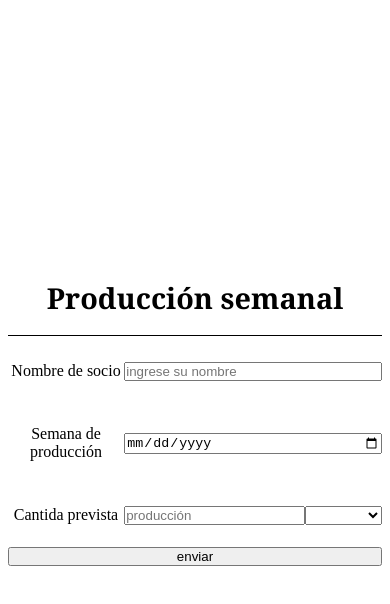
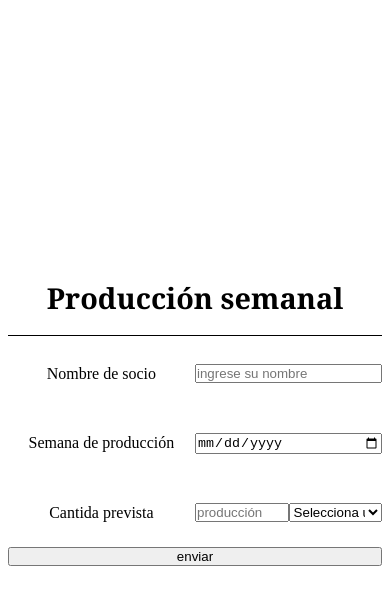
Before and after one commit to Vil-Blass/Produccion, a plain HTML site: page index.html in a window 390 px wide. Both pictures are taken after a click on the input "enviar". Drawn offline with Linux system fonts and the light colour scheme.

Commit message:
get para el form

```diff
--- a/index.html
+++ b/index.html
@@ -22,7 +22,7 @@
     <div class="container">
         <h1 class="title">Producción semanal</h1>
 
-        <form action="" class="form-container">
+        <form action="get" class="form-container">
             <label for="Nombre">Nombre de socio</label>
             <input type="text" id="Nombre" placeholder="ingrese su nombre">
             <label for="fecha">Semana de producción</label>
@@ -30,7 +30,7 @@
            <label for="cantidad">Cantida prevista </label>
             <div class="input-group"><input type="number" id="cantidad" placeholder="producción">
             <select id="selector">
-                <option value=""></option>
+                <option value="">Selecciona una unidad</option>
                 <option value="kg">kg</option>
                 <option value="unidades">unidades</option>
             </select></div>
--- a/main.css
+++ b/main.css
@@ -36,9 +36,20 @@
         justify-content: center;
         align-items: center;
 
+        input{
+            width: 100%;
+        }
+
     }
     .input-group {
         display: flex;
         flex-flow: row;
+
+        input{
+            width: 50%;
+        }
+        #selector{
+            width: 50%;
+        }
     }
 }
--- a/sueños.js
+++ b/sueños.js
@@ -1,6 +1,7 @@
+// Definir la variable inputNombre
+let inputNombre = document.querySelector("#Nombre");
 
-//validar nombre de socio
-let inputNombre = document.querySelector("#Nombre");
+// Validar nombre de socio
 inputNombre.addEventListener("input", (event) => {
     if (event.target.value.length > 0) {
         inputNombre.classList.add("is-valid");
@@ -11,9 +12,8 @@ inputNombre.addEventListener("input", (event) => {
     }
 });
 
-//validar fecha
+// Validar fecha
 let inputFecha = document.querySelector("#fecha");
-
 inputFecha.addEventListener("input", (event) => {
     if (event.target.value.length > 0) {
         inputFecha.classList.add("is-valid");
@@ -22,11 +22,9 @@ inputFecha.addEventListener("input", (event) => {
         inputFecha.classList.add("is-invalid");
         inputFecha.classList.remove("is-valid");
     }
-})
+});
 
-
-
-//validar cantidad
+// Validar cantidad
 let inputCantidad = document.querySelector("#cantidad");
 inputCantidad.addEventListener("input", (event) => {
     if (event.target.value.length > 0) {
@@ -36,29 +34,29 @@ inputCantidad.addEventListener("input", (event) => {
         inputCantidad.classList.add("is-invalid");
         inputCantidad.classList.remove("is-valid");
     }
-})
+});
 
-//seleccionar tipo de produccion
+// Seleccionar tipo de producción
 let selectTipoU = document.querySelector("#selector");
-  selectTipoU.addEventListener("change", (event) => {
-            const selectedValue = event.target.value;
-            console.log("Seleccionaste: " + selectedValue);
-        });
+selectTipoU.addEventListener("change", (event) => {
+    const selectedValue = event.target.value;
+    console.log("Seleccionaste: " + selectedValue);
+});
 
-//validar enviar
+// Validar enviar
 let inputEnviar = document.querySelector("#enviar");
 inputEnviar.addEventListener("click", (event) => {
     event.preventDefault();
-    if (inputNombre.classList.contains("is-valid") && inputFecha.classList.contains("is-valid")&& inputCantidad.classList.contains("is-valid") && selectTipoU.value != "") {
-        alert("enviado");
+    if (inputNombre.classList.contains("is-valid") && inputFecha.classList.contains("is-valid") && inputCantidad.value != "" && selectTipoU.value != "") {
+        alert("Enviado");
         return true;
     }
-    //reiniciar campos
+    // Reiniciar campos
     inputNombre.value = "";
     inputFecha.value = "";
     inputCantidad.value = "";
     selectTipoU.value = "";
-    })
+});
 
 // Guardar datos en localStorage
 localStorage.setItem('nombre', inputNombre.value);
@@ -81,12 +79,9 @@ if (fechaGuardada) {
     console.log('Fecha guardada: ' + fechaGuardada);
 }
 
-
-
 if (cantidadGuardada) {
     console.log('Cantidad guardada: ' + cantidadGuardada + selectTipoU.value);
 }
-
 
 // No es necesario acceder a .value ya que los valores ya están guardados en localStorage
 console.log(nombreGuardado);
```
